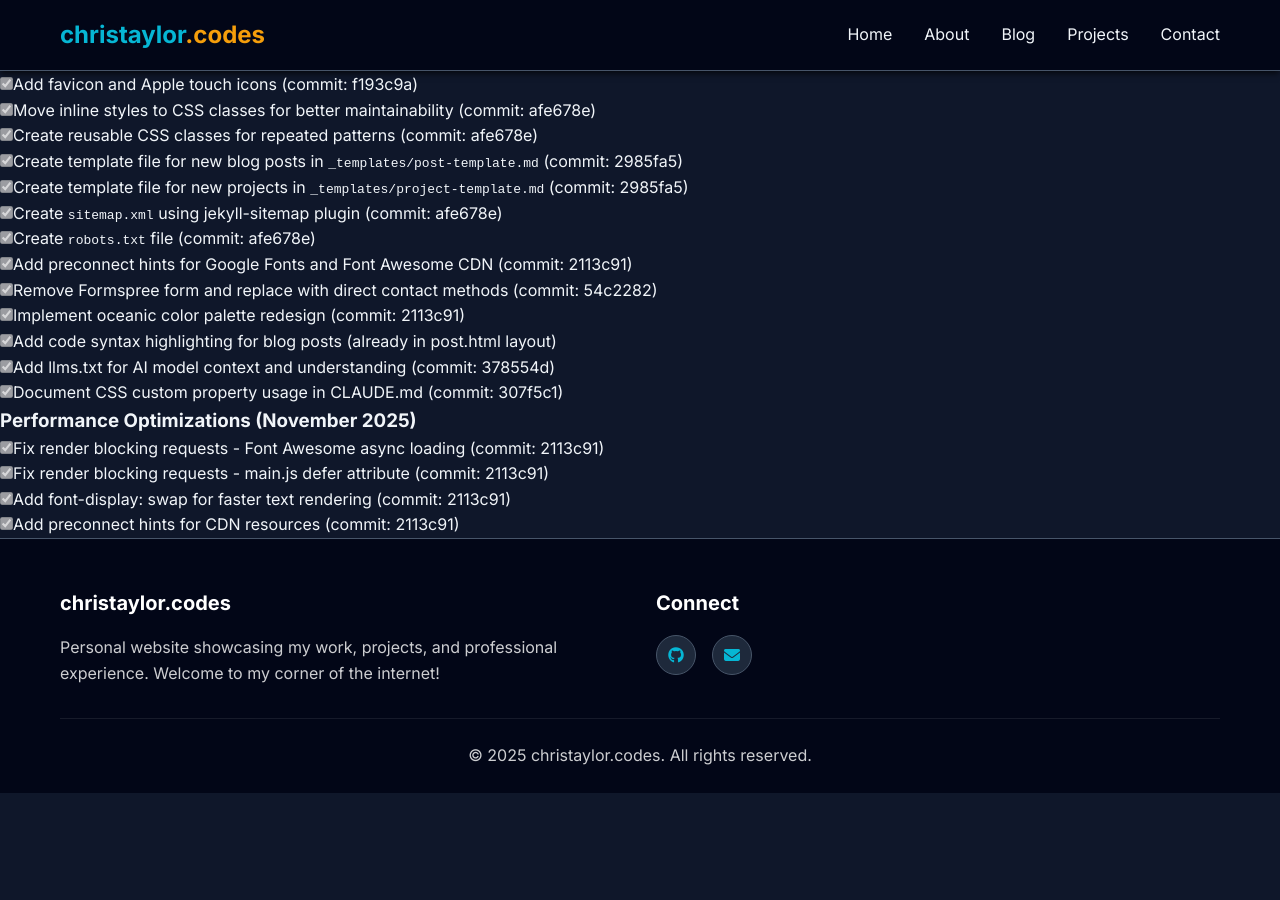
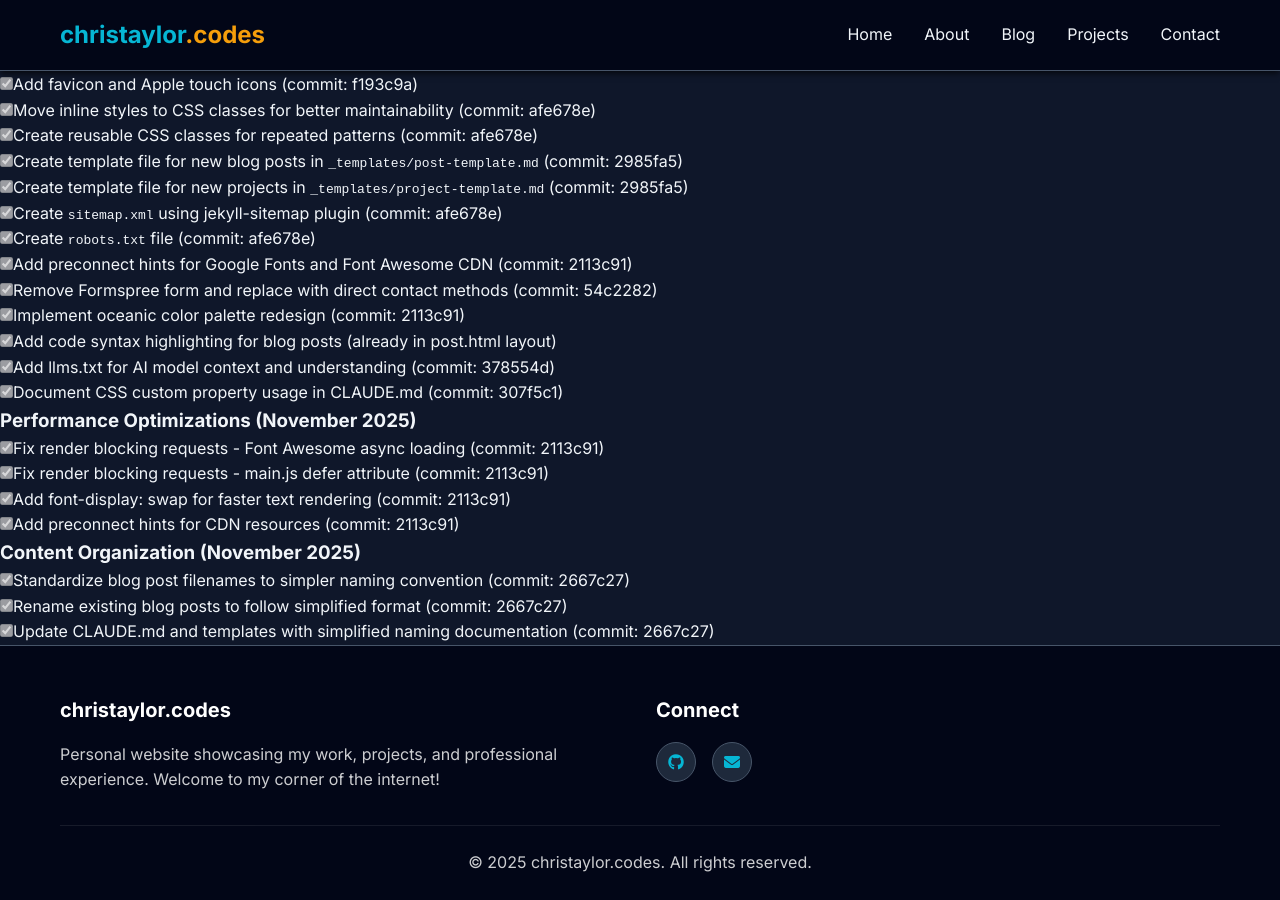
Before and after one commit to christaylorcodes/christaylorcodes.github.io, a Jekyll site: the page built from TODO.md, in a window 1280 px wide and 900 px high, scrolled down 3201 px. Built offline with Jekyll 4.4.1, drawn with Linux system fonts in a browser that asks for light colours; our own code applies the rules of GitHub Pages for plain Markdown files; before the commit the page ends 3994 px from its top, so only the background shows below that.

Commit message:
Update TODO list to mark naming convention tasks as completed
🤖 Generated with [Claude Code](https://claude.com/claude-code)

Co-Authored-By: Claude <noreply@anthropic.com>

```diff
--- a/TODO.md
+++ b/TODO.md
@@ -6,8 +6,8 @@ This document tracks improvements and enhancements for christaylor.codes. Tasks
 
 ### Content Management
 - [ ] Replace placeholder blog posts with real content about automation, PowerShell, and network operations
-- [ ] Standardize blog post filenames to use simpler titles (e.g., `YYYY-MM-DD-title.md` instead of `YYYY-MM-DD-long-descriptive-title.md`)
-- [ ] Rename existing blog posts to follow simplified naming convention
+- [x] Standardize blog post filenames to use simpler titles (e.g., `YYYY-MM-DD-title.md` instead of `YYYY-MM-DD-long-descriptive-title.md`)
+- [x] Rename existing blog posts to follow simplified naming convention
 - [ ] Update project entries in `_projects/` with actual projects from your portfolio
 - [ ] Replace placeholder project URLs (`#`) with real demo and GitHub repository links
 
@@ -165,3 +165,8 @@ These tasks can be completed quickly and provide immediate value:
 - [x] Fix render blocking requests - main.js defer attribute (commit: 2113c91)
 - [x] Add font-display: swap for faster text rendering (commit: 2113c91)
 - [x] Add preconnect hints for CDN resources (commit: 2113c91)
+
+### Content Organization (November 2025)
+- [x] Standardize blog post filenames to simpler naming convention (commit: 2667c27)
+- [x] Rename existing blog posts to follow simplified format (commit: 2667c27)
+- [x] Update CLAUDE.md and templates with simplified naming documentation (commit: 2667c27)
```
